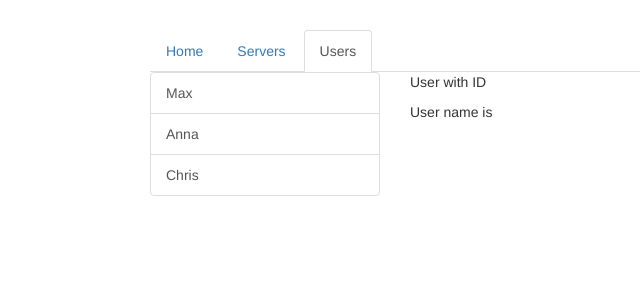
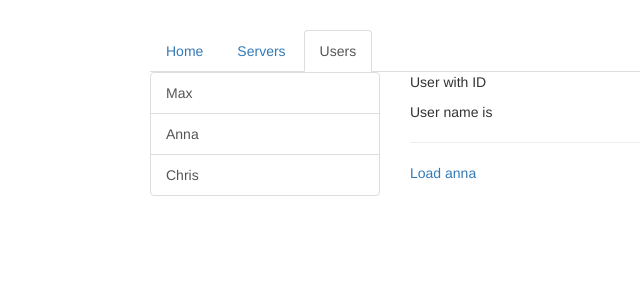
Before and after one commit to SpirosStampoulis/Angular6, an Angular app in the folder my-first-app/: page /users in a window 1280 px wide. Shown: the top 300 px of the page, without its empty margins (115-755 px from the left). Built offline with nearby package versions, Linux system fonts and the light colour scheme.

Commit message:
passing parameter from url to html with asynchronus method

```diff
--- a/my-first-app/src/app/users/user/user.component.html
+++ b/my-first-app/src/app/users/user/user.component.html
@@ -1,3 +1,5 @@
 <!-- type on url users/3/spiros -->
 <p>User with ID {{ user.id }}</p>
 <p>User name is {{ user.name }}</p>
+<hr>
+<a [routerLink]="['/users', 10, 'Anna']">Load anna</a>
--- a/my-first-app/src/app/users/user/user.component.ts
+++ b/my-first-app/src/app/users/user/user.component.ts
@@ -1,5 +1,5 @@
 import { Component, OnInit } from '@angular/core';
-import { ActivatedRoute } from '@angular/router';
+import { ActivatedRoute, Params } from '@angular/router';
 
 @Component({
   selector: 'app-user',
@@ -18,5 +18,15 @@
     id: this.route.snapshot.params['id'],
     name: this.route.snapshot.params['name']
   };
+  // params are observable and help us with asynchronus tasks
+  // and subscribe can take 3 functions
+  // and now when we click load change also the id and the name on html
+  this.route.params
+  .subscribe(
+    (params: Params) => {
+      this.user.id = params['id'];
+      this.user.name = params['name'];
+    }
+  );
  }
 }
```
